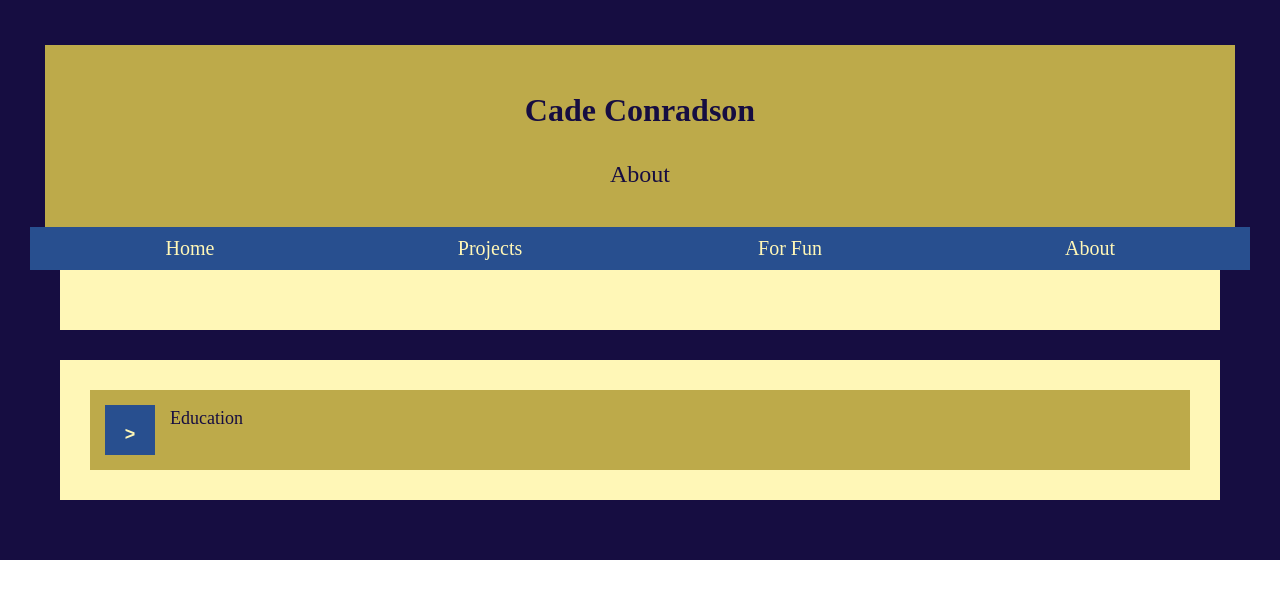
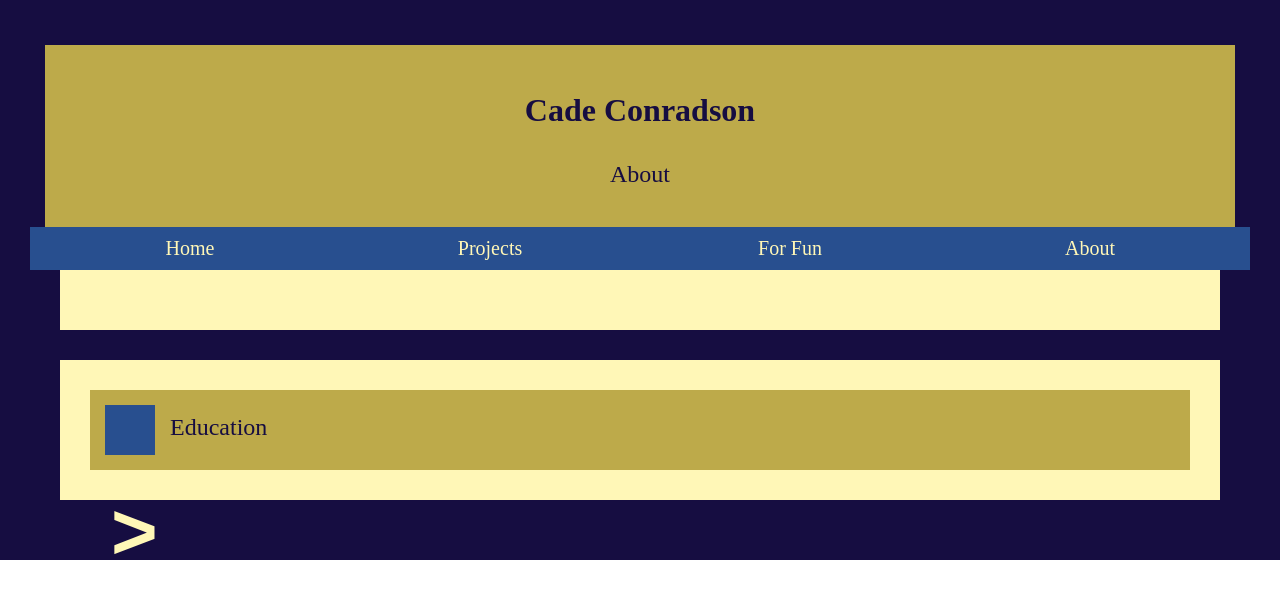
Before and after one commit to cconradson/cconradson.github.io, a Jekyll site: the page built from about.html, in a window 1280 px wide. Shown: the top 599 px of the page. Built offline with Jekyll 4.4.1, drawn with Linux system fonts in a browser that asks for light colours.

Commit message:
spaces fix

```diff
--- a/assets/css/main.css
+++ b/assets/css/main.css
@@ -244,7 +244,7 @@ button.drop {
 
 button.drop > p {
 	font-weight: bold;
-	font-size: 80 px;
+	font-size: 80px;
 	text-align: center;
 }
 
@@ -253,7 +253,7 @@ button.drop:hover {
 }
 
 .droptitle > p {
-	font-size: 30 px;
+	font-size: 24px;
 }
 
 .dropdown {
--- a/projects.html
+++ b/projects.html
@@ -11,6 +11,7 @@ title: Projects
 			<th>Github</th>
 			<th>Product</th>
 			<th>Description</th>
+			<th>Tools Used</th>
 		</tr>
 		<tr>
 			<td>Personal Website</td>
@@ -18,6 +19,7 @@ title: Projects
 			<td><a href="https://github.com/cconradson/cconradson.github.io">Repository</a></td>
 			<td><a href="{{ site.url }}">Home Page</a></td>
 			<td>Learn HTML, CSS, and JavaScript sufficiently well to create a presentable personal website. Include information about projects, expand on interests, reproduce resume.</td>
+			<td>HTML, CSS, JavaScript</td>
 		</tr>
 		<tr>
 			<td>CFB Scraping</td>
@@ -25,6 +27,7 @@ title: Projects
 			<td>Private</td>
 			<td>Insert link to schema diagram eventually</td>
 			<td>Scrape individual game data and team season logistical data for College Football since 2000 from <a href="https://www.sports-reference.com/cfb/">https://www.sports-reference.com/cfb/</a>, as well as yearly recruiting data and write it into a local MySQL database for easy access for future projects. Repository kept private since these are useful ad-supported websites.</td>
+			<td>Python, SQL</td>
 		</tr>
 	</table>
 </div>
```
